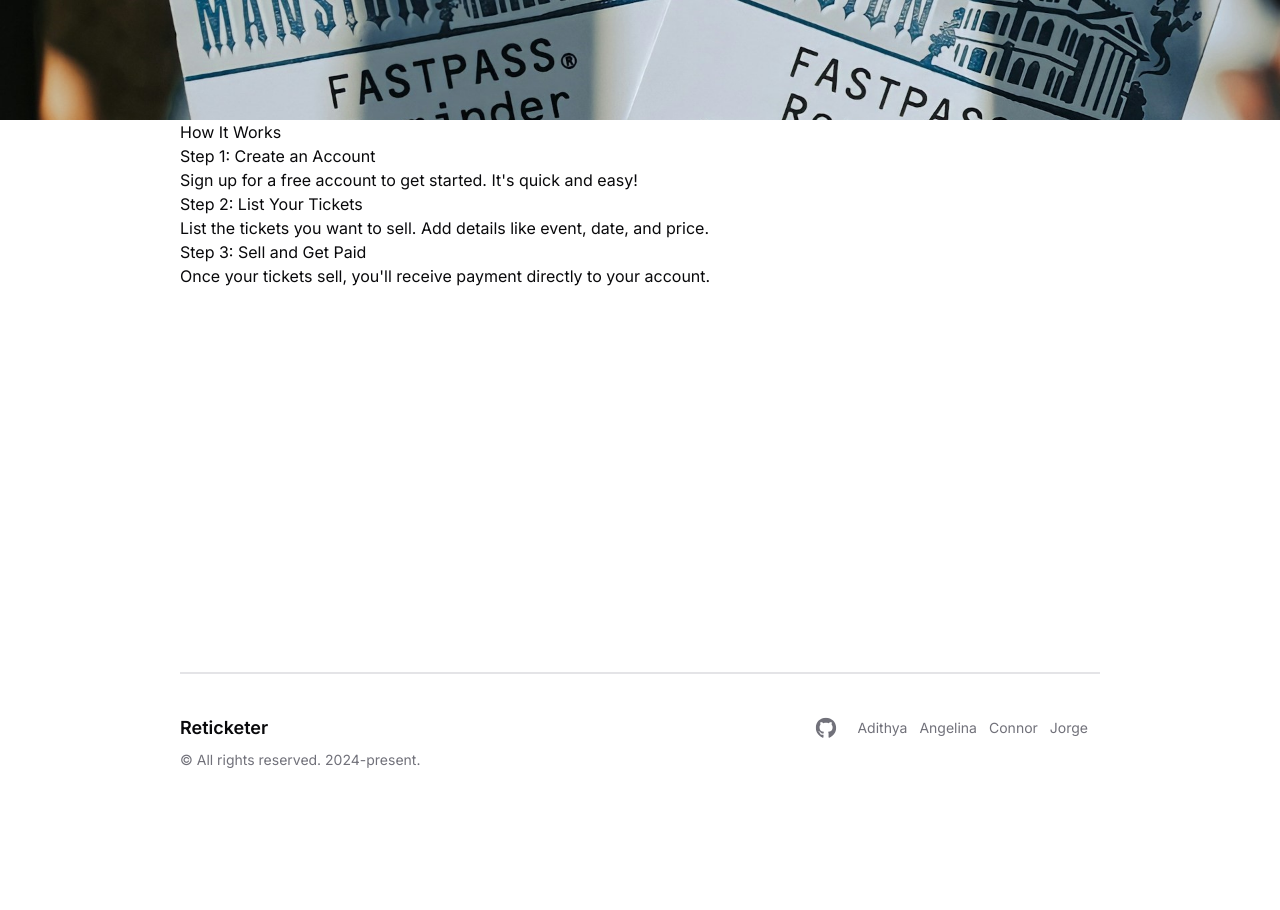
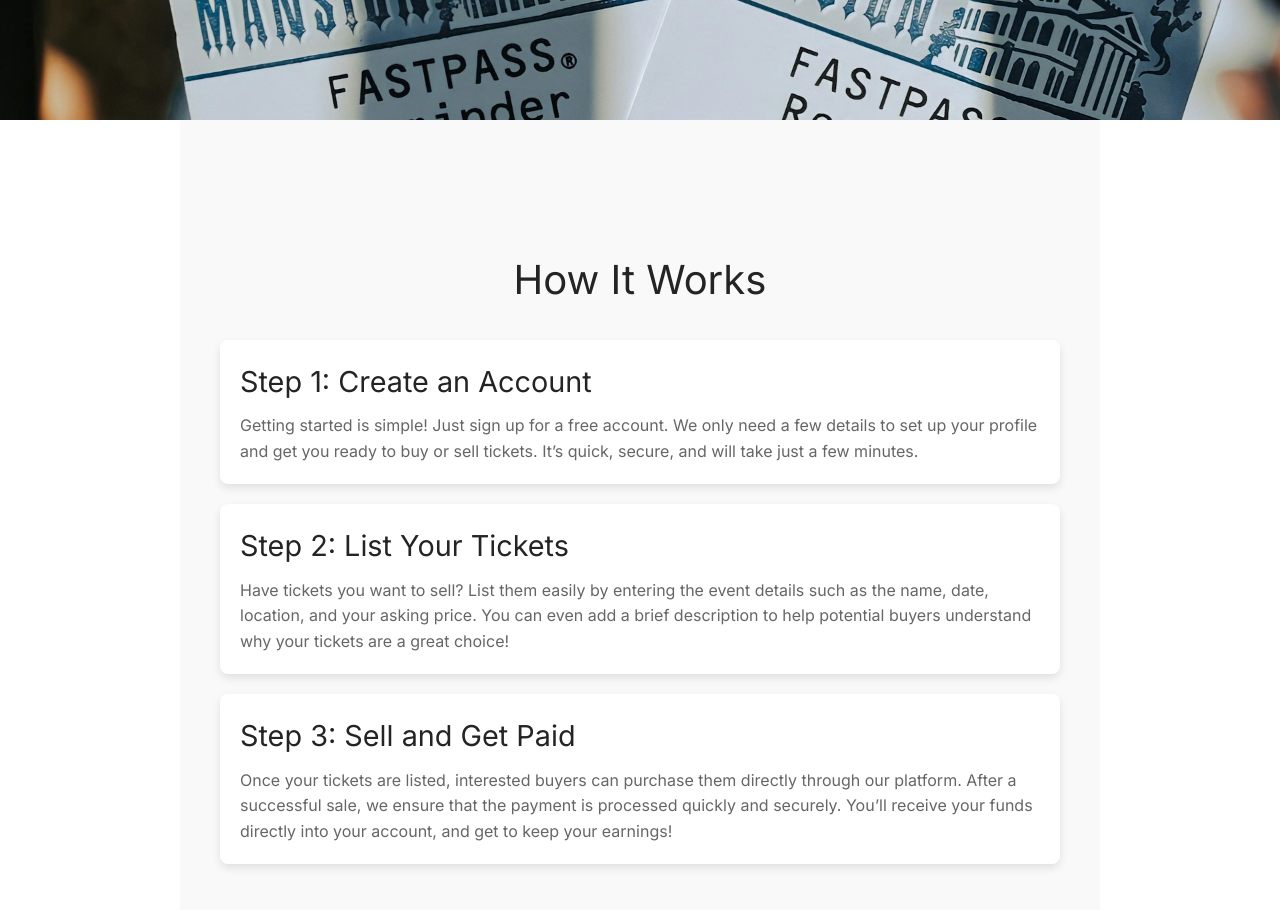
Before and after one commit to raglandconnor/reticketer, a Next.js app: page / in a window 1280 px wide. Shown: the part 680-1590 px from the top of the page. Before the commit the page ends 1498 px from the top, so only its background shows below. Built offline with nearby package versions, Linux system fonts and the light colour scheme.

Commit message:
About section
css and js updated

```diff
--- /dev/null
+++ b/app/components/About.css
@@ -0,0 +1,50 @@
+/* About.css */
+.how-it-works {
+    padding: 50px 20px;
+    background-color: #f9f9f9;
+    color: #333;
+  }
+
+  .how-it-works-container {
+    max-width: 1200px;
+    margin: 0 auto;
+    padding: 20px;
+  }
+
+  .how-it-works h2 {
+    text-align: center;
+    font-size: 2.5em;
+    margin-bottom: 30px;
+    color: #242424;
+  }
+
+  .how-it-works-steps {
+    display: flex;
+    flex-direction: column;
+    gap: 20px;
+  }
+
+  .how-it-works-step {
+    background: #fff;
+    border-radius: 8px;
+    box-shadow: 0 4px 8px rgba(0, 0, 0, 0.1);
+    padding: 20px;
+  }
+
+  .how-it-works-step h3 {
+    font-size: 1.8em;
+    color: #242424;
+    margin-bottom: 10px;
+  }
+
+  .how-it-works-step p {
+    font-size: 1em;
+    line-height: 1.6;
+    color: #666;
+  }
+
+  @media (max-width: 768px) {
+    .how-it-works-steps {
+      flex-direction: column;
+    }
+  }
--- a/app/components/About.jsx
+++ b/app/components/About.jsx
@@ -1,29 +1,29 @@
 import React from 'react';
+import './About.css'; // Import the CSS file for styling
 
 const About = () => {
   return (
     <section id="how-it-works" className="how-it-works">
       <div className="how-it-works-container">
-        <h2>How It Works</h2>
+        <h2><br></br>How It Works</h2>
         <div className="how-it-works-steps">
           <div className="how-it-works-step">
             <h3>Step 1: Create an Account</h3>
             <p>
-              Sign up for a free account to get started. It's quick and easy!
+              Getting started is simple! Just sign up for a free account. We only need a few details to set up your profile and get you ready to buy or sell tickets. It’s quick, secure, and will take just a few minutes.
             </p>
           </div>
           <div className="how-it-works-step">
             <h3>Step 2: List Your Tickets</h3>
             <p>
-              List the tickets you want to sell. Add details like event, date,
-              and price.
+              Have tickets you want to sell? List them easily by entering the event details such as the name, date, location, and your asking price. You can even add a brief description to help potential buyers understand why your tickets are a great choice!
             </p>
           </div>
           <div className="how-it-works-step">
             <h3>Step 3: Sell and Get Paid</h3>
             <p>
-              Once your tickets sell, you'll receive payment directly to your
-              account.
+              Once your tickets are listed, interested buyers can purchase them directly through our platform. After a successful sale, we ensure that the payment is processed quickly and securely.
+               You’ll receive your funds directly into your account, and get to keep your earnings!
             </p>
           </div>
         </div>
```
